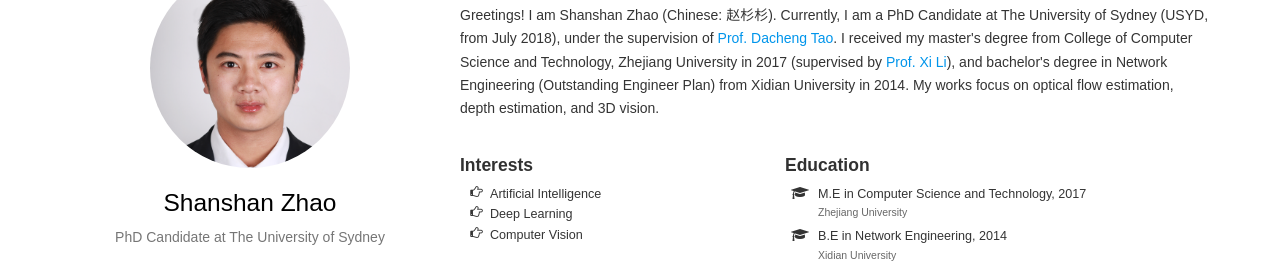
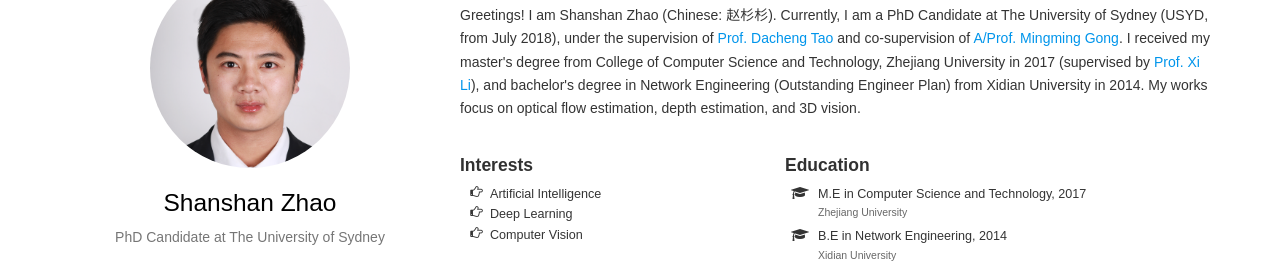
Before and after one commit to sshan-zhao/sshan-zhao.github.io, a plain HTML site: page index.html in a window 1280 px wide. Shown: the part 183-447 px from the top of the page. Drawn offline with nearby package versions, Linux system fonts and the light colour scheme; some icons are missing.

Commit message:
Update index.html

```diff
--- a/index.html
+++ b/index.html
@@ -174,7 +174,7 @@
 
 <h1 id="bio">Bio</h1>
 
-<p>Greetings! I am Shanshan Zhao (Chinese: 赵杉杉). Currently, I am a PhD Candidate at The University of Sydney (USYD, from July 2018), under the supervision of <a href="https://sydney.edu.au/engineering/people/dacheng.tao.php">Prof. Dacheng Tao</a>. I received my master's degree from College of Computer Science and Technology, Zhejiang University in 2017 (supervised by <a href="http://mypage.zju.edu.cn/xilics">Prof. Xi Li</a>), and bachelor's degree in Network Engineering (Outstanding Engineer Plan) from Xidian University in 2014. My works focus on optical flow estimation, depth estimation, and 3D vision.</p>
+<p>Greetings! I am Shanshan Zhao (Chinese: 赵杉杉). Currently, I am a PhD Candidate at The University of Sydney (USYD, from July 2018), under the supervision of <a href="https://sydney.edu.au/engineering/people/dacheng.tao.php">Prof. Dacheng Tao</a> and co-supervision of <a href="https://mingming-gong.github.io">A/Prof. Mingming Gong</a>. I received my master's degree from College of Computer Science and Technology, Zhejiang University in 2017 (supervised by <a href="http://mypage.zju.edu.cn/xilics">Prof. Xi Li</a>), and bachelor's degree in Network Engineering (Outstanding Engineer Plan) from Xidian University in 2014. My works focus on optical flow estimation, depth estimation, and 3D vision.</p>
 
 
     <div class="row">
```
